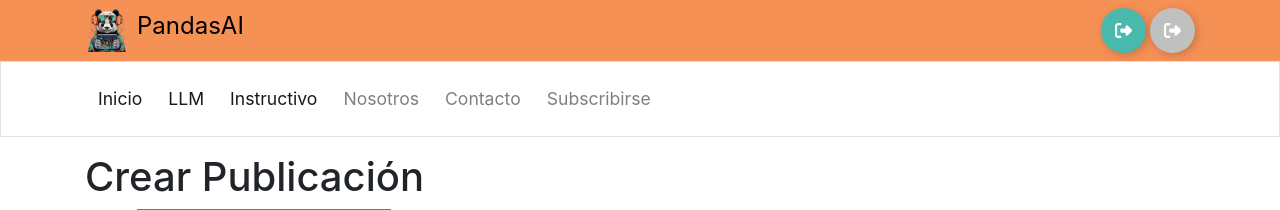
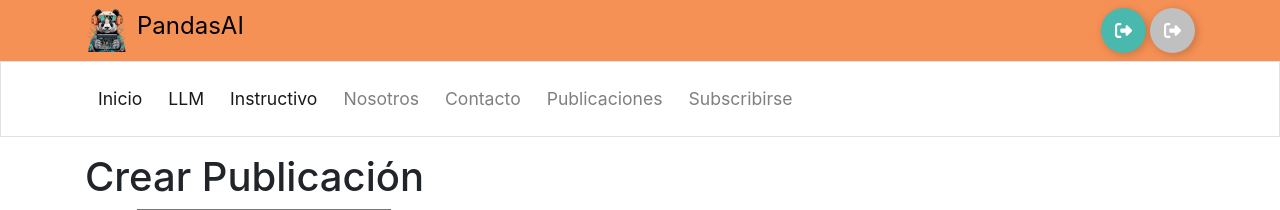
Before and after one commit to ckamilokoo/Pandas-AI, a Django app: page /crear_publicacion in a window 1280 px wide. Shown: the top 210 px of the page. Run offline with Django 4.2, Linux system fonts and the light colour scheme; some libraries are stand-ins or nearby versions.

Commit message:
link de publicacion

```diff
--- a/PandasAI/templates/base/layout.html
+++ b/PandasAI/templates/base/layout.html
@@ -110,6 +110,9 @@
                         <a class="nav-link" href="mailto:datamindscontact@gmail.com">Contacto</a>
                     </li>
                     <li class="nav-item">
+                        <a class="nav-link" href="{% url 'listar_publicacion' %}">Publicaciones</a>
+                    </li>
+                    <li class="nav-item">
                         <a class="nav-link" href="{% url 'subscripcion' %}">Subscribirse</a>
                     </li>
 
```
Also changed, not shown: PandasAI/db.sqlite3.
